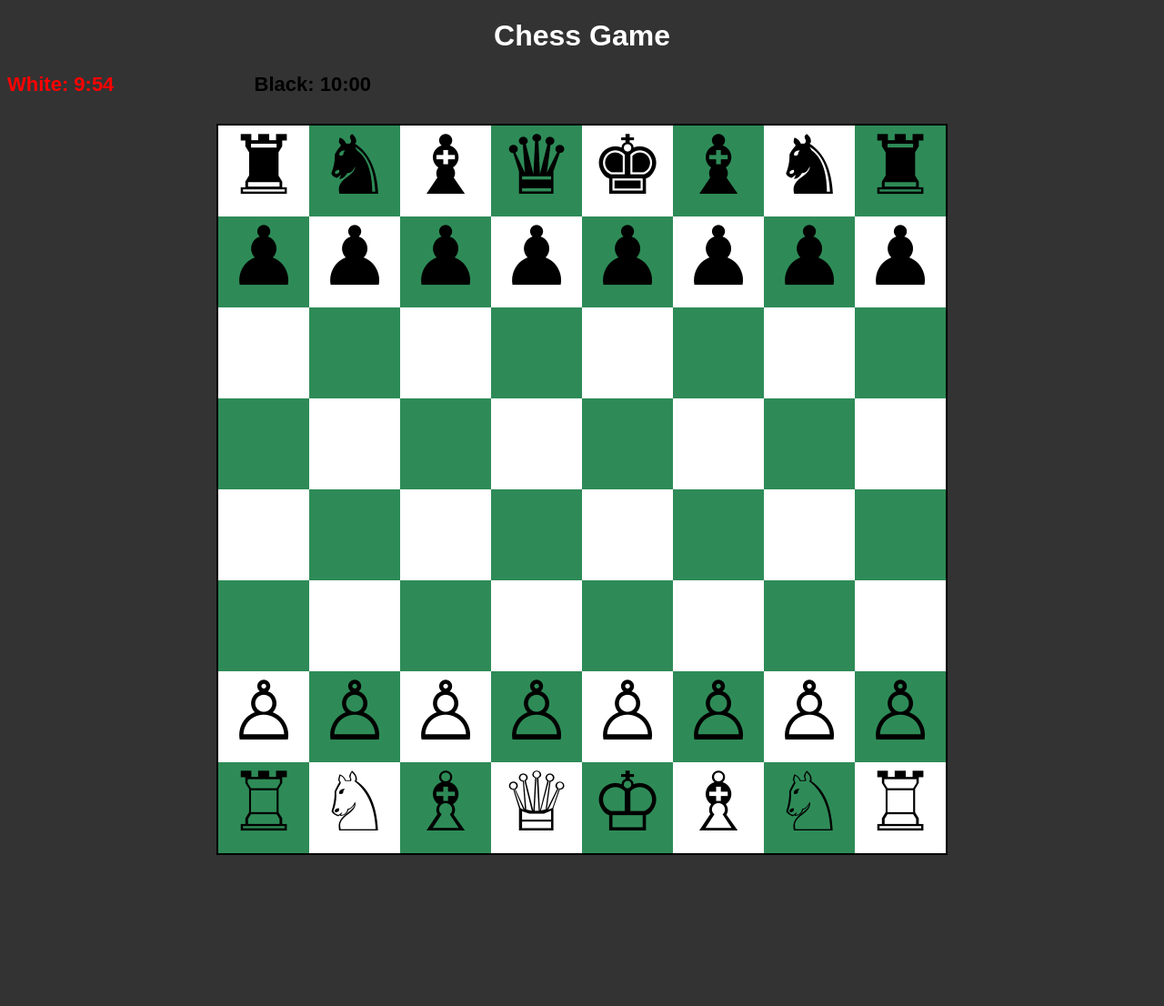
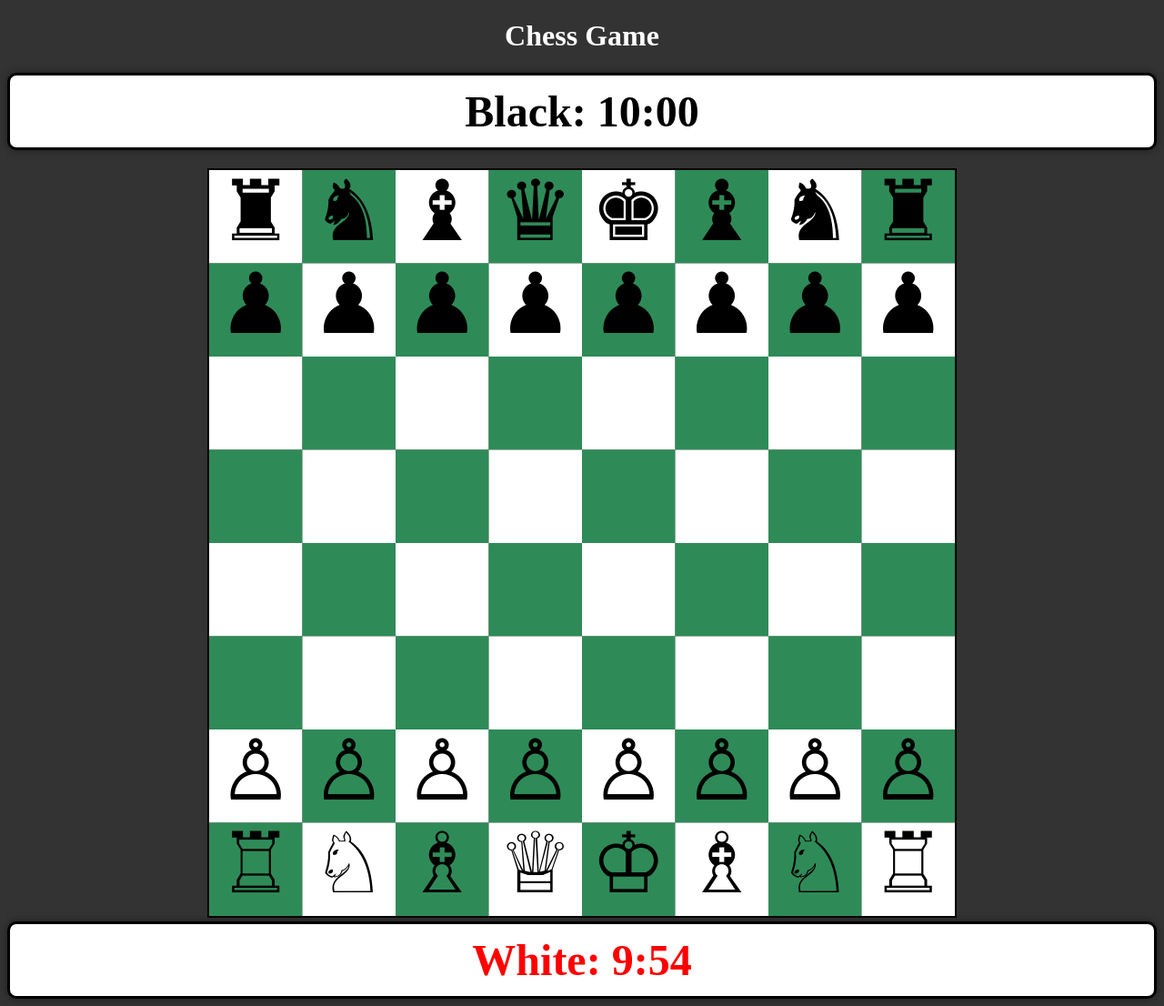
Before and after one commit to iamrasifshahriare-beep/RasifChess_flask, a Flask app: page / in a window 1280 px wide. Shown: the whole page at 91% size. Before the commit the page ends 940 px from the top, so only its background shows below. Run offline with Flask 3, Linux system fonts and the light colour scheme.

Commit message:
update chess app

```diff
--- a/static/game.js
+++ b/static/game.js
@@ -258,6 +258,3 @@ drawBoard();
 updateTimerDisplay();
 startTimer();
 drawBoard();
-
-
-console.log(tileSize)
--- a/static/stylec.css
+++ b/static/stylec.css
@@ -1,6 +1,6 @@
 body {
     text-align: center;
-    font-family: Arial;
+    font-family: Aerial;
     background: #333;
     color: white;
 }
@@ -10,11 +10,25 @@ canvas {
     margin-top: 20px;
 }
 
-.timer-container{
-    display:flex;
-    justify-content:space-between;
-    width:400px;
-    margin-bottom:10px;
-    font-size:22px;
-    font-weight:bold;
+#blackTimer {
+  font-size: 48px;
+  font-weight: bold;
+  background: white;
+  color: black;
+  padding: 12px 24px;
+  border-radius: 10px;
+  border: 3px solid black;
+  box-shadow: 0 0 10px rgba(0,0,0,0.4);
 }
+
+
+#whiteTimer{font-size: 48px;
+  font-weight: bold;
+  background: white;
+  color: black;
+  padding: 12px 24px;
+  border-radius: 10px;
+  border: 3px solid black;
+  box-shadow: 0 0 10px rgba(0,0,0,0.4);
+
+}
--- a/templates/indexc.html
+++ b/templates/indexc.html
@@ -11,14 +11,14 @@
 
 <h1>Chess Game</h1>
 
-<div class="timer-container">
-    <div id="whiteTimer">White: 10:00</div>
-    <div id="blackTimer">Black: 10:00</div>
-</div>
 
 
-<canvas id="chessCanvas" width="800" height="800" > </canvas>
+    <div id="blackTimer">Black: 10:00</div>
 
+
+
+<canvas id="chessCanvas" width="820" height="820" > </canvas>
+<div id="whiteTimer">White: 10:00</div>
 <script src="{{ url_for('static', filename='game.js') }}"></script>
 
 </body>
```
